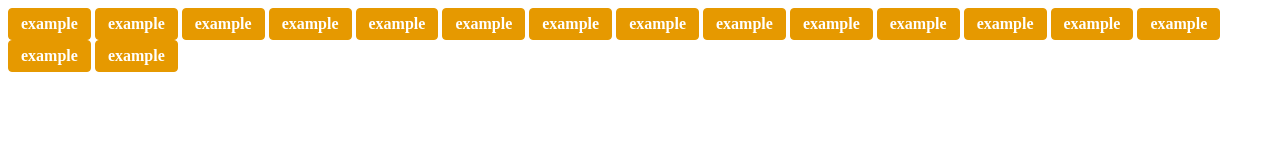
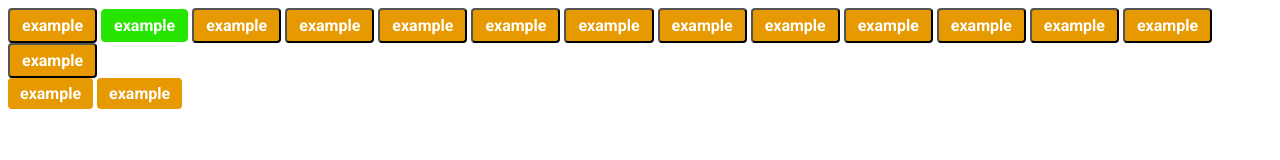
Before and after one commit to uwuMAKSON/html-css-example, a plain HTML site: page index.html in a window 1280 px wide. Drawn offline with Linux system fonts and the light colour scheme.

Commit message:
added ok hover

```diff
--- a/styles.css
+++ b/styles.css
@@ -1,12 +1,12 @@
+@import url('https://fonts.googleapis.com/css2?family=Roboto:wght@700&display=swap');
 .button{
     font-size: 16px;
     padding: 6px 12px;
     display: inline-block;
     border-radius: 4px;
     background-color: hsl(40, 100%, 45%);
-    border: solid 1px  hsl(40, 100%, 45%) ;
     color: hsl(10, 100%, 100%);
-    font-family: 'Roboto Slab', serif;
+    font-family: 'Roboto', serif;
     text-decoration: none;
     font-weight: 700;
 }
@@ -21,3 +21,15 @@
     background-color: hsl(40, 100%, 40%);
     border: solid 1px  hsl(40, 100%, 40%) ;
 }
+.button.ok{
+    background-color: hsl(110, 100%, 45%);
+    border: solid 1px  hsl(110, 100%, 45%) ;
+}
+.button.ok:hover{
+    background-color: hsl(110, 100%, 35%);
+    border: solid 1px  hsl(110, 100%, 35%) ;
+}
+.button.ok:active{
+    background-color: hsl(110, 100%, 35%);
+    border: solid 1px  hsl(110, 100%, 35%) ;
+}
```
